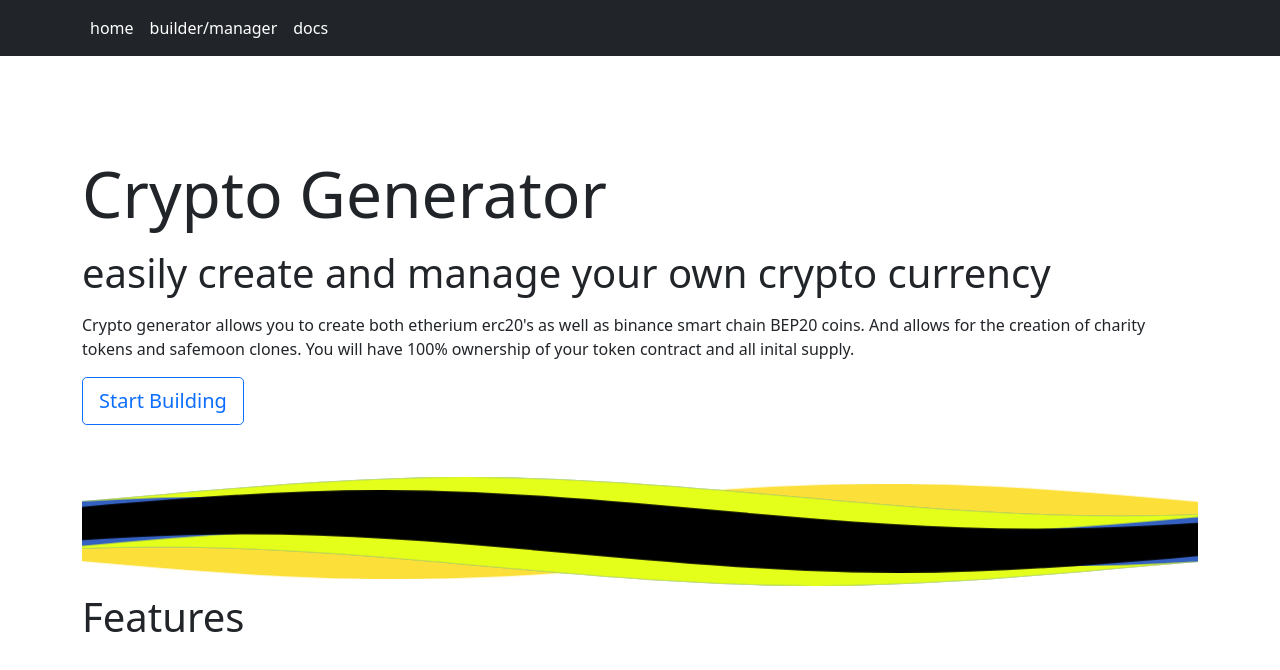
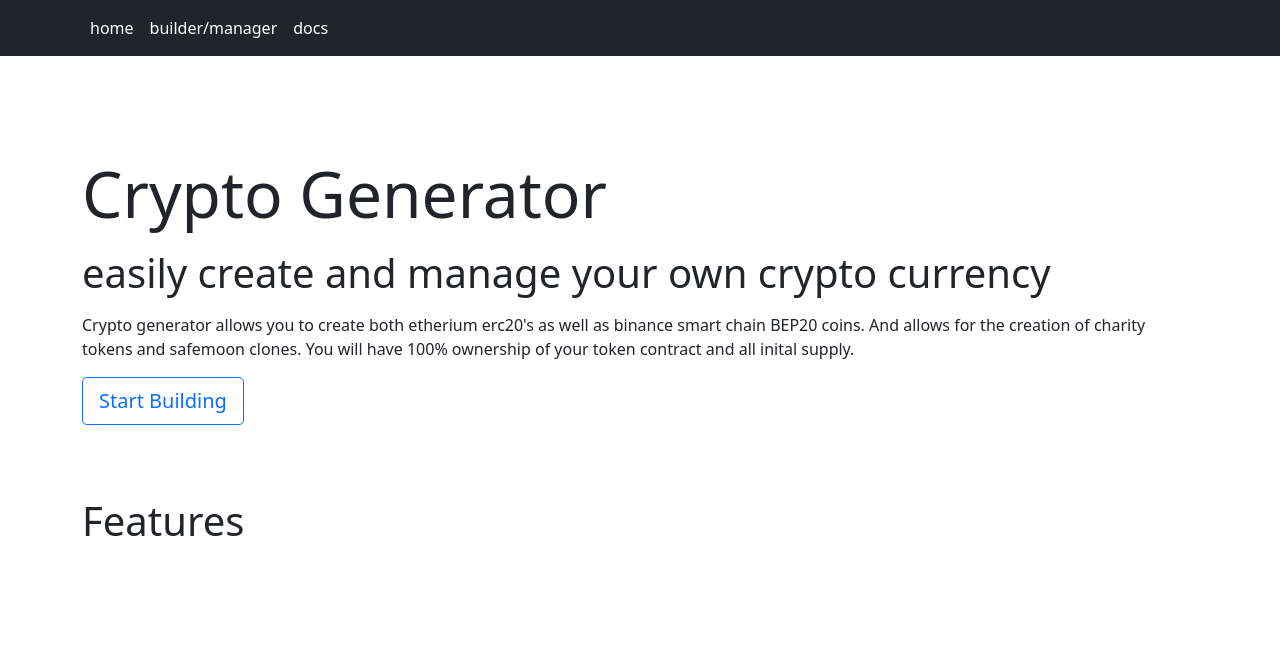
Before and after one commit to paulfears/CryptoGenerator, a React (Create React App) app: page / in a window 1280 px wide. Shown: the top 670 px of the page. Built offline with nearby package versions, Linux system fonts and the light colour scheme.

Commit message:
removed divider

```diff
--- a/src/components/Home.jsx
+++ b/src/components/Home.jsx
@@ -13,7 +13,6 @@ function Home(){
             <br/>
             <br/>
             <br/>
-            <WavesDivide/>
             <br/>
             <p className="display-6">Features</p>
 
```
